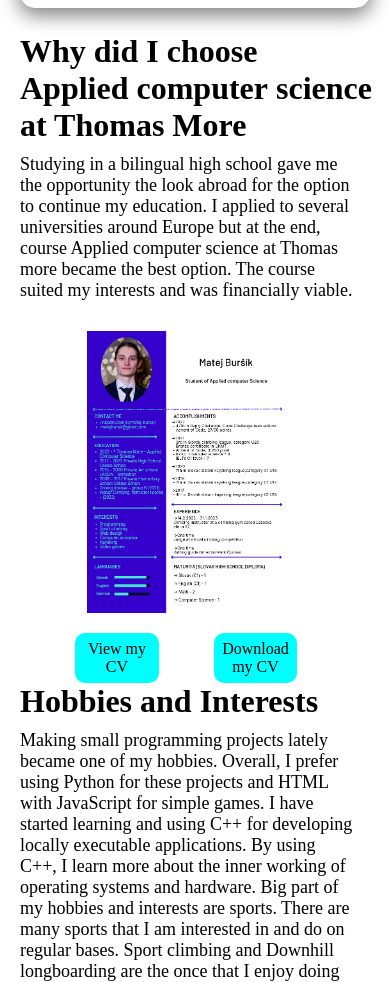
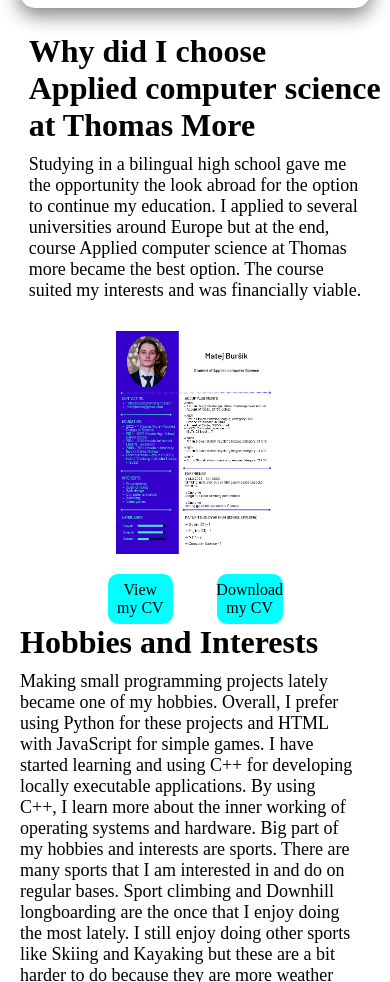
Before and after one commit to MatejBursik/Portfolio, a plain HTML site: page about.html in a window 390 px wide. Shown: the part 612-1594 px from the top of the page. Drawn offline with Linux system fonts and the light colour scheme.

Commit message:
improved responsiveness of About me to resizing

```diff
--- a/css/about.css
+++ b/css/about.css
@@ -149,24 +149,30 @@ section{
     }
 }
 
-@media screen and (max-width: 875px){
+@media screen and (max-width: 1045px){
+    #profileACS{
+        flex-direction: column;
+    }
+
+    #ACS{
+        width: 95%;
+        margin: auto;
+        margin-top: 25px;
+    }
+
+    #profileCard{
+        margin: auto;
+    }
+
     #PHIF{
         display: flex;
         flex-direction: column-reverse;
         align-content: space-between;
     }
 
-    #profileACS{
-        flex-direction: column;
-    }
-
-    #ACS{
-        width: 95%;
-        margin-top: 25px;
-    }
-
     #cv{
-        width: 95%;
+        width: 75%;
+        margin: auto;
     }
 
     #HIF{
```
Also changed, not shown: work.txt.
